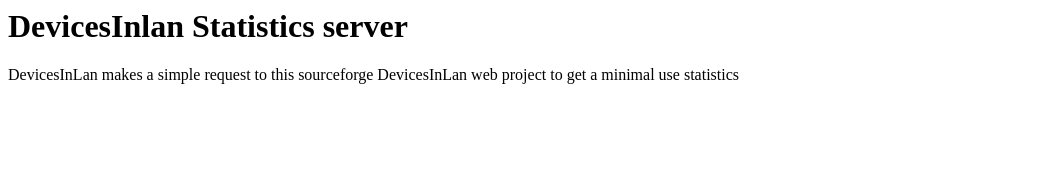
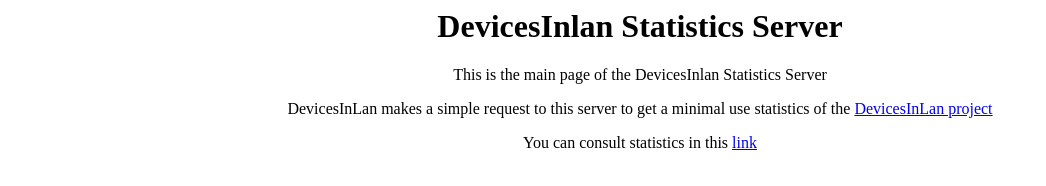
Before and after one commit to turulomio/devicesinlan, a plain HTML site: page statistics/index.html in a window 1280 px wide. Shown: the whole page, without its empty margins (0-1046 px from the left). Drawn offline with Linux system fonts and the light colour scheme.

Commit message:
Improving statistics server page (#46)

```diff
--- a/statistics/index.html
+++ b/statistics/index.html
@@ -1,6 +1,19 @@
 <HTML>
+<style>
+p {
+    text-align: center;
+}
+h1 {
+    text-align: center;
+}
+</style>
 <BODY>
-<h1>DevicesInlan Statistics server</h1>
-DevicesInLan makes a simple request to this sourceforge DevicesInLan web project to get a minimal use statistics
+<h1>DevicesInlan Statistics Server</h1>
+
+<p>This is the main page of the DevicesInlan Statistics Server</p>
+
+<p>DevicesInLan makes a simple request to this server to get a minimal use statistics of the <a href="https://github.com/turulomio/devicesinlan/">DevicesInLan project</a></p>
+
+<p>You can consult statistics in this <a href="http://devicesinlan.sourceforge.net/php/devicesinlan_statistics.php">link</a>
 </BODY>
 </HTML>
```
Also changed, not shown: 1 other file.
